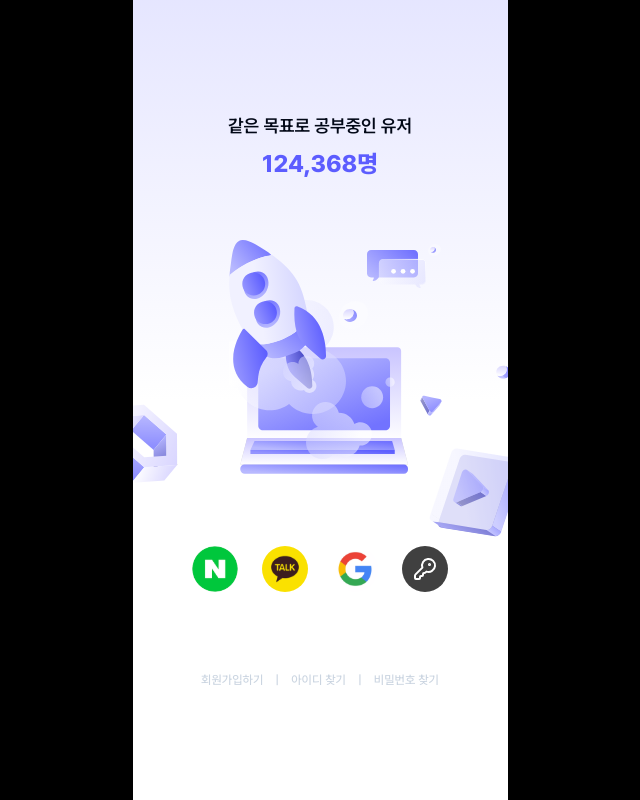
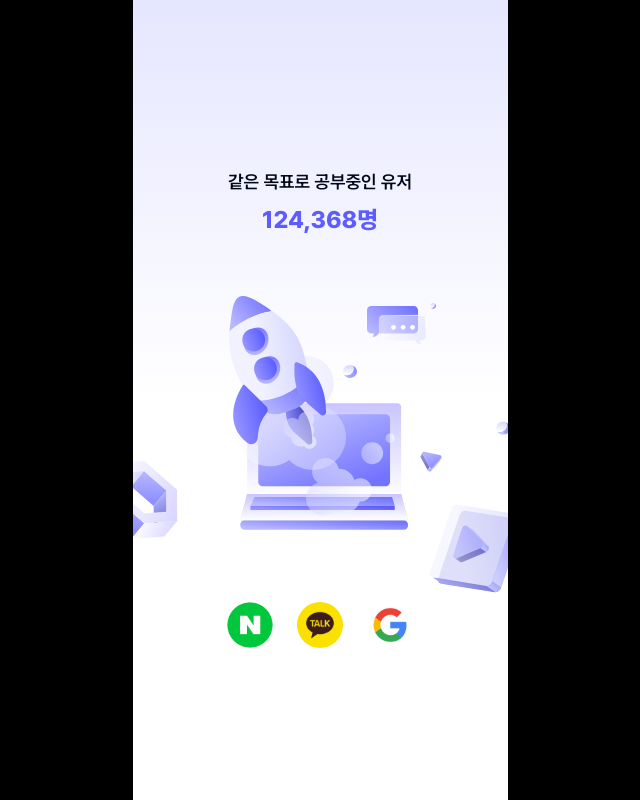
Before and after one commit to SuaJeong-winter/Swith_snProject, a Next.js app: page / in a window 1280 px wide. Shown: the whole page, without its empty margins (320-960 px from the left). Built offline with nearby package versions, Linux system fonts and the light colour scheme.

Commit message:
refactor: 로그인/회원가입 삭제

```diff
--- a/app/page.tsx
+++ b/app/page.tsx
@@ -5,7 +5,6 @@ import BgRocket from '~/assets/main/bg_rocket.svg'
 import LoginGoogle from '~/assets/main/login_google.svg'
 import LoginKakao from '~/assets/main/login_kakao.svg'
 import LoginNaver from '~/assets/main/login_naver.svg'
-import LoginMeetie from '~/assets/main/login_meetie.svg'
 
 export default function Home() {
   return (
@@ -29,26 +28,7 @@ export default function Home() {
           <Link href="/" className="rounded-full">
             <LoginGoogle />
           </Link>
-          <Link
-            href="/"
-            className="flex aspect-square h-[46px] w-[46px] items-center justify-center rounded-full bg-meetie-gray-75 text-white"
-          >
-            <LoginMeetie />
-          </Link>
         </div>
-      </div>
-      <div className="mt-24 flex gap-3 text-xs font-medium text-slate-300">
-        <Link href="/" className="transition-colors hover:text-slate-400">
-          회원가입하기
-        </Link>
-        <span>|</span>
-        <Link href="/" className="transition-colors hover:text-slate-400">
-          아이디 찾기
-        </Link>
-        <span>|</span>
-        <Link href="/" className="transition-colors hover:text-slate-400">
-          비밀번호 찾기
-        </Link>
       </div>
     </div>
   )
```
Also changed, not shown: src/assets/main/login_meetie.svg (deleted).
